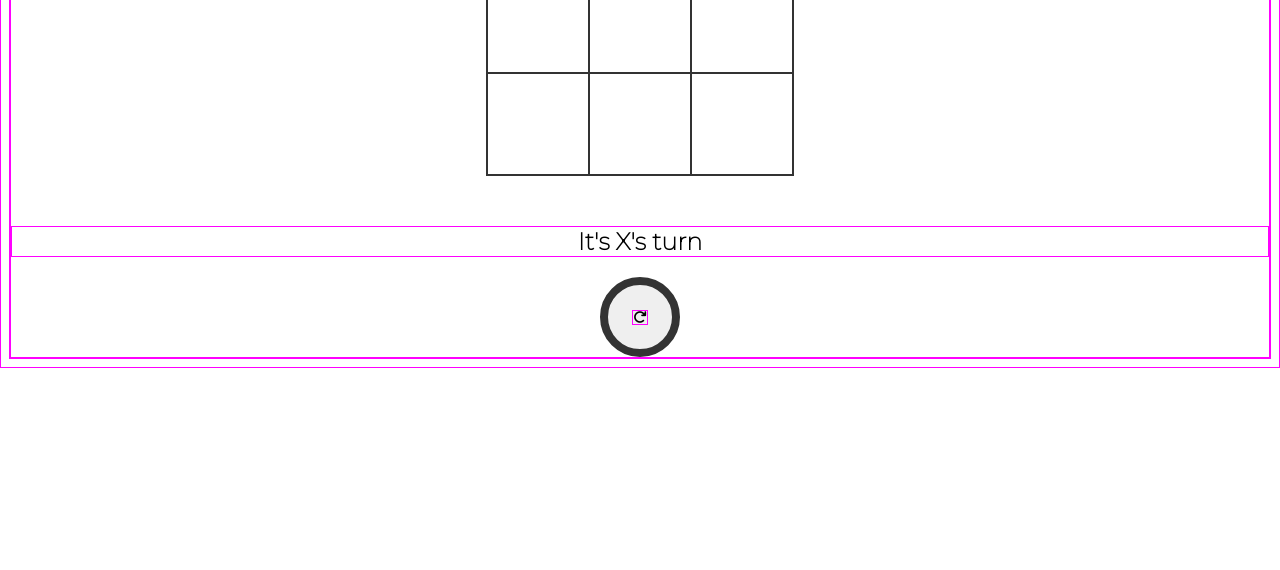
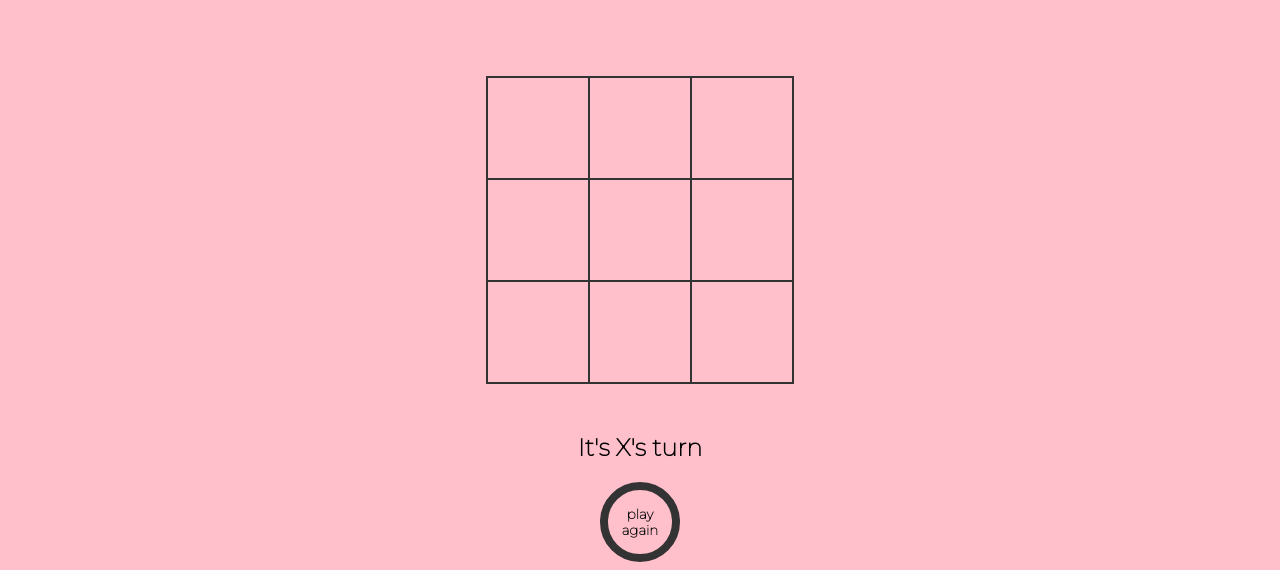
Before and after one commit to VeraTuran/OhExOh, a plain HTML site: page index.html in a window 1280 px wide. Shown: the part 244-814 px from the top of the page. Drawn offline with Linux system fonts and the light colour scheme.

Commit message:
finished

```diff
--- a/assets/js/game.js
+++ b/assets/js/game.js
@@ -8,8 +8,9 @@ let currentPlayer = "X";
 // initializes board
 let gameState = ["", "", "", "", "", "", "", "", ""];
 // messages
-const winningMessage = () => `Player ${currentPlayer} has won!`;
-const drawMessage = () => `Game ended in a draw! Everybody wins : )`;
+const winningMessage = () => `${currentPlayer} has won!`;
+const drawMessage = () =>
+  `Game ended in a draw! Everybody wins <i class="fa-solid fa-heart"></i>`;
 const currentPlayerTurn = () => `It's ${currentPlayer}'s turn`;
 statusDisplay.innerHTML = currentPlayerTurn();
 
--- a/assets/style.css
+++ b/assets/style.css
@@ -1,10 +1,10 @@
-* {
+/* * {
   border: 1px solid magenta;
-}
+} */
 
 body {
   font-family: "Fredoka One", cursive;
-  /* background-color: pink; */
+  background-color: pink;
 }
 
 section {
@@ -13,6 +13,7 @@ section {
 
 .game--title {
   font-family: "Fredoka One", cursive;
+  font-size: 7rem;
 }
 
 .game--container {
@@ -35,6 +36,7 @@ section {
 .game--status,
 .game--restart {
   font-family: "Montserrat", sans-serif;
+  font-weight: 600;
 }
 
 .game--restart {
@@ -42,4 +44,5 @@ section {
   border: 8px solid #333333;
   width: 5rem;
   height: 5rem;
+  background-color: pink;
 }
--- a/index.html
+++ b/index.html
@@ -26,7 +26,7 @@
             <div data-cell-index="8" class="cell"></div>
         </div>
             <h2 class="game--status"></h2>
-            <button class="game--restart"><i class="fa-solid fa-arrow-rotate-right"></i></button>
+            <button class="game--restart">play again</button>
     </section>
   </body>
 </html>
```
